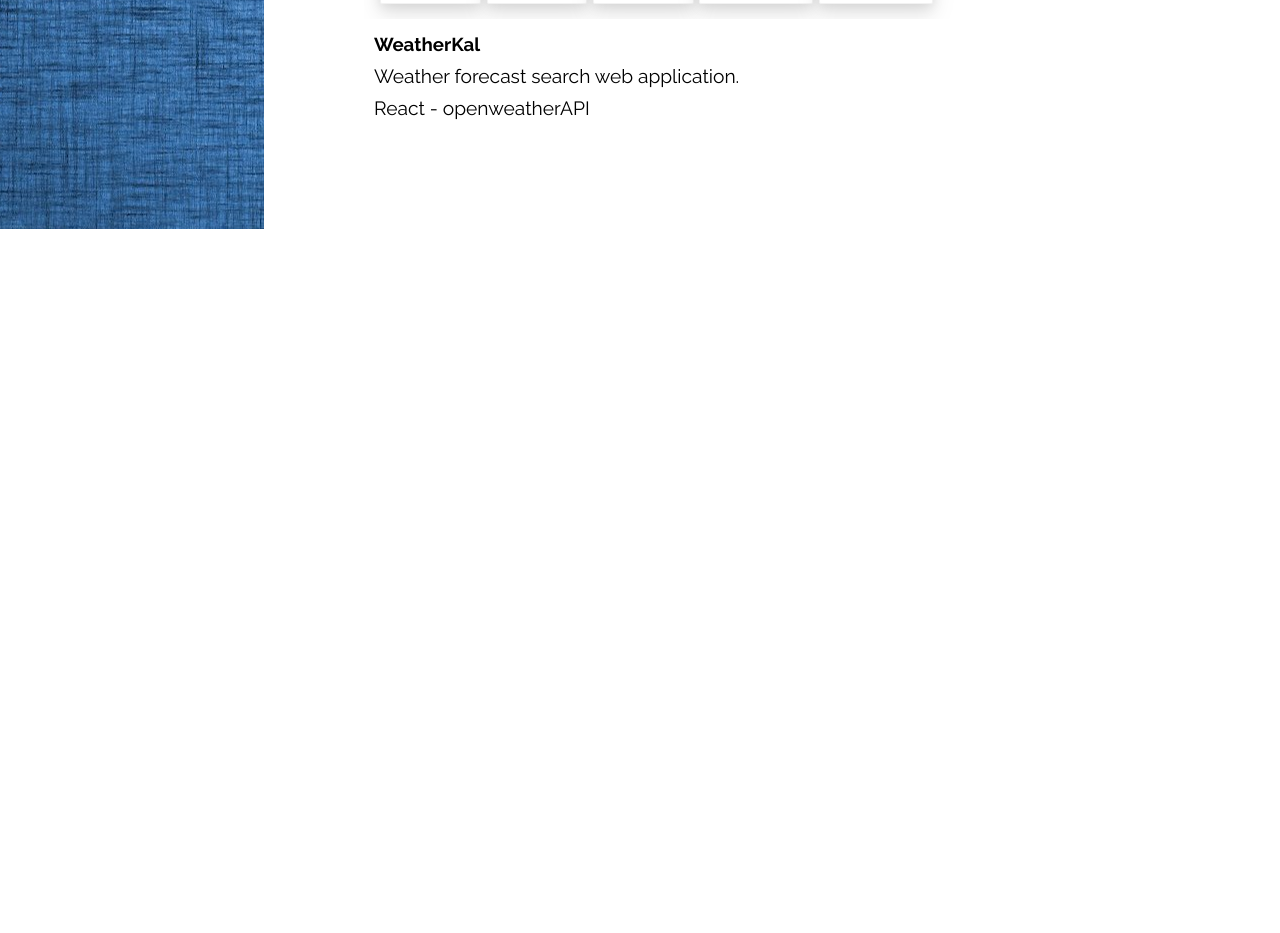
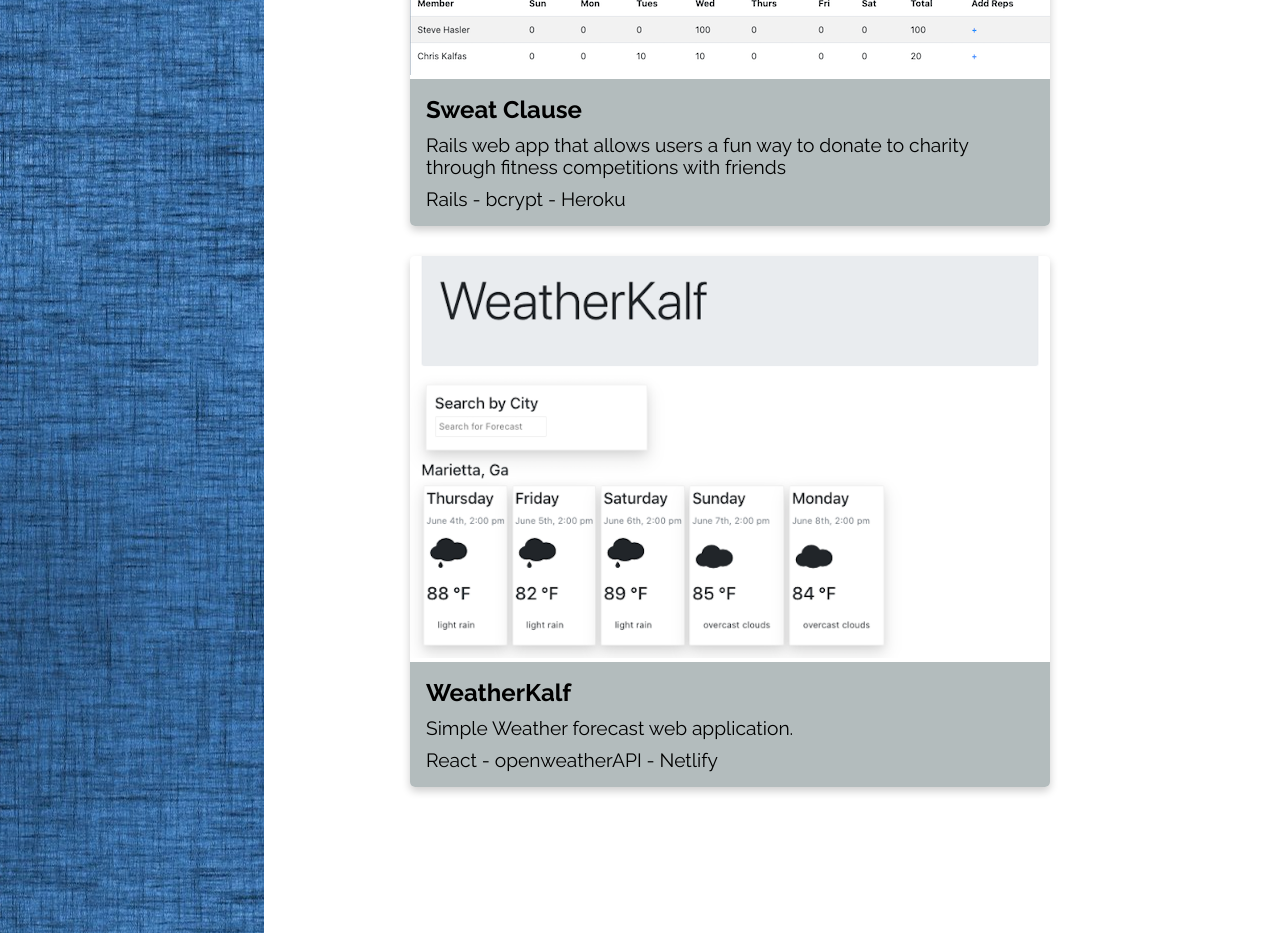
Before and after one commit to christopherkalfas/portfolio-site, a React (Create React App) app: page /projects in a window 1280 px wide. Shown: the part 620-1553 px from the top of the page. Before the commit the page ends 849 px from the top, so only its background shows below. Built offline with nearby package versions, Linux system fonts and the light colour scheme; the HTML template or start-up script is replaced by a standard one.

Commit message:
added project links and laid out some card styling on them.

```diff
--- a/src/App.css
+++ b/src/App.css
@@ -176,3 +176,32 @@
 .resume {
   box-shadow: 0 3px 5px rgba(0,0,0,0.19), 0 6px 6px rgba(0,0,0,0.23);
 }
+
+.project-container{
+  margin: 8px;
+  padding: 8px;
+}
+.project-card{
+  box-shadow: 0 4px 8px 0 rgba(0,0,0,0.2);
+  transition: 0.3s;
+  margin:30px;
+  border-radius: 5px;
+  width: 640px;
+
+}
+
+.project-image {
+  border-radius: 5px 5px 0 0;
+  max-width: 640px;
+}
+
+.project-card:hover{
+  box-shadow: 0 8px 16px 0 rgba(0,0,0,0.2);
+}
+
+.card-content{
+  padding: 6px;
+  background-color: #B3BCBD;
+  border-radius: 0 0 5px 5px;
+
+}
--- a/src/contents/Projects.js
+++ b/src/contents/Projects.js
@@ -9,21 +9,39 @@
                 </h1>
             </div>
             <div className="project-container">
+            <div className="project-card">
+                    <a href="https://radiant-wave-27873.herokuapp.com/">
+                        <img src={require("../img/sweatclause.png")} alt="sweatclause"  className="project-image"/>
+                    </a>
+                    <div className="card-content">
+                        <h2 className="project-name">
+                            Sweat Clause
+                        </h2>
+                        <p className="project-desc">
+                        Rails web app that allows users a fun way to donate to charity through fitness competitions with friends
+                        </p>
+                        <p className="project-language">
+                            Rails - bcrypt - Heroku
+                        </p>
+                    </div>
+                </div>
                 <div className="project-card">
                     <a href="https://determined-shockley-872086.netlify.app/">
-                        <img src={require("../img/weatherkalf.png")} alt="weatherkalf" />
+                        <img src={require("../img/weatherkalf.png")} alt="weatherkalf" className="project-image" />
                     </a>
-                    <h3 className="project-name">
-                        WeatherKal
-                    </h3>
-                    <p className="project-desc">
-                        Weather forecast search web application.
-                    </p>
-                    <p className="project-language">
-                        React - openweatherAPI
-                    </p>
+                    <div className="card-content">
+                        <h2 className="project-name">
+                            WeatherKalf
+                        </h2>
+                        <p className="project-desc">
+                            Simple Weather forecast web application.
+                        </p>
+                        <p className="project-language">
+                            React - openweatherAPI - Netlify
+                        </p>
+                    </div>
+                </div>
 
-                </div>
             </div>
         </div>
     )
```
Also changed, not shown: src/img/sweatclause.png (added), src/img/weatherkalf.png.
